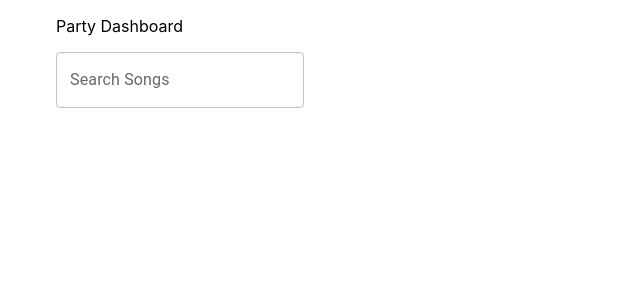
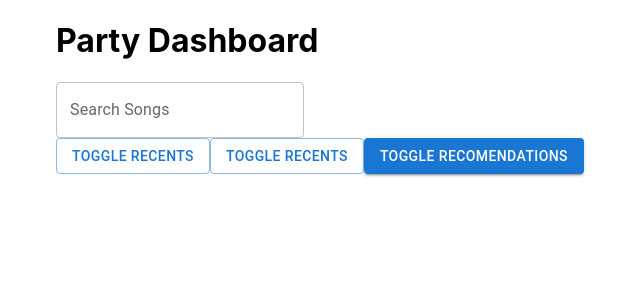
Before and after one commit to Lucastil2212/party-q-lite, a React (Create React App) app in the folder ui/: page /party in a window 1280 px wide. Shown: the top 300 px of the page, without its empty margins (8-648 px from the left). Built offline with nearby package versions, Linux system fonts and the light colour scheme; what spotify-web-api-node would draw is missing.

Commit message:
added pre toggle search results

```diff
--- a/ui/src/components/Login.tsx
+++ b/ui/src/components/Login.tsx
@@ -2,7 +2,7 @@ import React from "react";
 import { Container, Button } from "@mui/material";
 
 const AUTH_URL =
-  "https://accounts.spotify.com/authorize?client_id=6a7def7d5c1d4807b9af2b75cc3fce50&response_type=code&redirect_uri=http://localhost:3000/dashboard&scope=streaming%20user-read-email%20user-read-private%20user-library-read%20user-library-modify%20user-read-playback-state%20user-modify-playback-state%20user-follow-read%20user-top-read%20user-follow-modify";
+  "https://accounts.spotify.com/authorize?client_id=6a7def7d5c1d4807b9af2b75cc3fce50&response_type=code&redirect_uri=http://localhost:3000/dashboard&scope=streaming%20user-read-email%20user-read-private%20user-library-read%20user-library-modify%20user-read-playback-state%20user-modify-playback-state%20user-follow-read%20user-top-read%20user-follow-modify%20user-read-recently-played";
 
 export default function Login() {
   return (
--- a/ui/src/components/SearchResults.tsx
+++ b/ui/src/components/SearchResults.tsx
@@ -12,10 +12,9 @@ import { useEffect } from "react";
 
 export default function SearchResults({ searchResults, chooseTrack }: any) {
   const TrackSearchResult = (track: any) => {
-    console.log(track);
     return (
       <Button onClick={chooseTrack}>
-        <Card sx={{ display: "flex", width: "auto" }}>
+        <Card sx={{ display: "flex", width: "100%" }}>
           <Box sx={{ display: "flex", flexDirection: "column" }}></Box>
           <CardContent sx={{ flex: "1 0 auto" }}>
             <Typography component="div" variant="h5">
--- a/ui/src/pages/Dashboard.tsx
+++ b/ui/src/pages/Dashboard.tsx
@@ -11,7 +11,6 @@ export default function Dashboard({ code }: any) {
   const { setAccessToken } = useContext(UserContext);
 
   useEffect(() => {
-    console.log(accessToken);
     if (!accessToken) {
       return;
     }
--- a/ui/src/pages/PartyDashboard.tsx
+++ b/ui/src/pages/PartyDashboard.tsx
@@ -1,5 +1,5 @@
 import React, { useState, useEffect, useContext } from "react";
-import { Container } from "@mui/material";
+import { Container, Button } from "@mui/material";
 import axios from "axios";
 import { UserContext } from ".././context/UserContext";
 import SongSearch from "../components/SongSearch";
@@ -23,6 +23,13 @@ export default function PartyDashboard({ code }: any) {
   const [lyrics, setLyrics] = useState("");
   const [trackHistory, setTrackHistory] = useState<Track[]>([]);
 
+  const [toggleRecents, setToggleRecents] = useState(false);
+  const [recents, setRecents] = useState([]);
+
+  const [toggleTops, setToggleTops] = useState(false);
+  const [tops, setTops] = useState([]);
+
+  const [seedArtists, setSeedArtists] = useState(["011bJBtG8SdkBqBiSpBllF"]);
   const { accessToken } = useContext(UserContext);
 
   const chooseTrack = (track: any): void => {
@@ -35,6 +42,70 @@ export default function PartyDashboard({ code }: any) {
   useEffect(() => {
     if (!accessToken) return;
     spotifyApi.setAccessToken(accessToken);
+
+    // Get Current User's Recently Played Tracks
+    spotifyApi
+      .getMyRecentlyPlayedTracks({
+        limit: 20,
+      })
+      .then((data: any) => {
+        setRecents(
+          data.body.items.map((item: any) => {
+            const smallestAlbumImage = item.track.album.images.reduce(
+              (smallest: any, image: any) => {
+                if (image.height < smallest.height) return image;
+                return smallest;
+              },
+              item.track.album.images[0]
+            );
+
+            return {
+              artist: item.track.artists[0].name,
+              title: item.track.name,
+              uri: item.track.uri,
+              albumUrl: smallestAlbumImage.url,
+            };
+          })
+        );
+      })
+      .catch((err: any) => {
+        console.log("Something went wrong!", err);
+      });
+  }, [accessToken]);
+
+  useEffect(() => {
+    if (!accessToken) return;
+    spotifyApi.setAccessToken(accessToken);
+
+    // Get Current User's Recently Played Tracks
+    spotifyApi
+      .getMyTopTracks({
+        limit: 20,
+        time_range: "short_term",
+      })
+      .then((res: any) => {
+        setTops(
+          res.body.items.map((item: any) => {
+            const smallestAlbumImage = item.album.images.reduce(
+              (smallest: any, image: any) => {
+                if (image.height < smallest.height) return image;
+                return smallest;
+              },
+              item.album.images[0]
+            );
+
+            return {
+              artist: item.artists[0].name,
+              title: item.name,
+              uri: item.uri,
+              albumUrl: smallestAlbumImage.url,
+            };
+          })
+        );
+      })
+      .catch((err: any) => {
+        console.log("Something went wrong!", err);
+      });
   }, [accessToken]);
 
   useEffect(() => {
@@ -80,11 +151,114 @@ export default function PartyDashboard({ code }: any) {
     });
   }, [search, accessToken]);
 
+  useEffect(() => {
+    if (!accessToken) return;
+    spotifyApi.setAccessToken(accessToken);
+
+    const artists: string[] = [];
+
+    spotifyApi
+      .getMyTopArtists({
+        limit: 5,
+        time_range: "short_term",
+      })
+      .then((res: any) => {
+        console.log(res.body);
+        res.body.items.map((artist: any) => {
+          artists.push(artist.id);
+        });
+      })
+      .catch((err: any) => {
+        console.log("Something went wrong!", err);
+      });
+    setSeedArtists(artists);
+  }, [accessToken]);
+
+  const toggleRecommendations = () => {
+    setToggleTops(false);
+    setToggleRecents(false);
+    setSearchResults([]);
+    if (!accessToken) return;
+
+    spotifyApi
+      .getRecommendations({
+        min_energy: 0.4,
+        seed_artists: seedArtists,
+        min_popularity: 50,
+        limit: 20,
+      })
+      .then((res: any) => {
+        setSearchResults(
+          res.body.tracks.map((track: any) => {
+            const smallestAlbumImage = track.album.images.reduce(
+              (smallest: any, image: any) => {
+                if (image.height < smallest.height) return image;
+                return smallest;
+              },
+              track.album.images[0]
+            );
+
+            return {
+              artist: track.artists[0].name,
+              title: track.name,
+              uri: track.uri,
+              albumUrl: smallestAlbumImage.url,
+            };
+          })
+        );
+      })
+      .catch((err: any) => {
+        console.log(err);
+      });
+  };
+
+  const handleToggleRecents = () => {
+    setToggleTops(false);
+    setToggleRecents(!toggleRecents);
+    console.log(tops);
+  };
+  const handleToggleTops = () => {
+    setToggleRecents(false);
+    setToggleTops(!toggleTops);
+    console.log(tops);
+  };
+
   return (
     <Container>
-      <p>Party Dashboard</p>
-      <SongSearch setSearch={setSearch} />
-      <SearchResults searchResults={searchResults} chooseTrack={chooseTrack} />
+      <h1>Party Dashboard</h1>
+      <div>
+        <SongSearch setSearch={setSearch} />
+        <Button
+          variant={toggleRecents ? "contained" : "outlined"}
+          onClick={() => {
+            handleToggleRecents();
+          }}
+        >
+          Toggle Recents
+        </Button>
+        <Button
+          variant={toggleTops ? "contained" : "outlined"}
+          onClick={() => {
+            handleToggleTops();
+          }}
+        >
+          Toggle Recents
+        </Button>
+        <Button
+          variant="contained"
+          onClick={() => {
+            toggleRecommendations();
+          }}
+        >
+          Toggle Recomendations
+        </Button>
+      </div>
+      <SearchResults
+        searchResults={
+          toggleRecents ? recents : toggleTops ? tops : searchResults
+        }
+        chooseTrack={chooseTrack}
+      />
     </Container>
   );
 }
```
